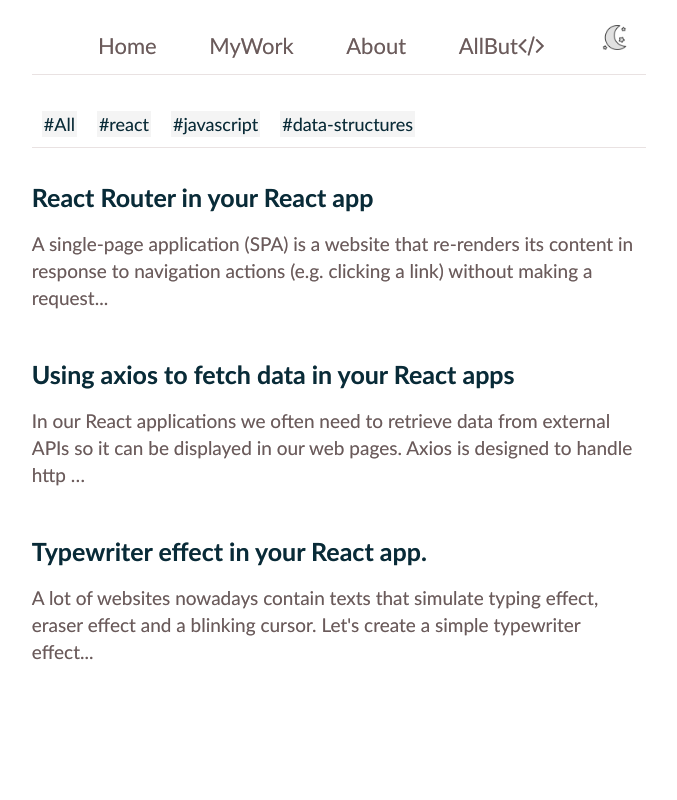
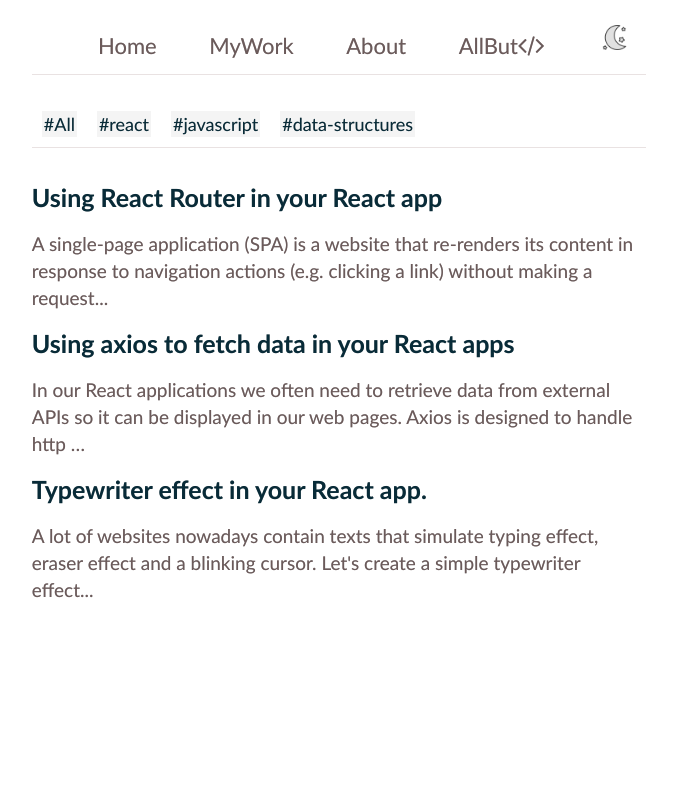
Before and after one commit to JAYKALIA007/my_blog, a React (Create React App) app: page /blog/react in a window 1280 px wide. Shown: the top 800 px of the page, without its empty margins (301-978 px from the left). Built offline with nearby package versions, Linux system fonts and the light colour scheme.

Commit message:
minor styling changes

```diff
--- a/src/Blogs/Blog.js
+++ b/src/Blogs/Blog.js
@@ -35,9 +35,9 @@ function Blog() {
       <hr />
       <br />
       <div id="#react">
-        <span className="project-header" style={{ paddingBottom: "5%" }}>
+        <span className="project-header">
           <Link to="/blog/react/reactRouter">
-            React Router in your React app
+            Using React Router in your React app{" "}
           </Link>
           <p>
             A single-page application (SPA) is a website that re-renders its
--- a/src/Blogs/React/LearnReactRouter.js
+++ b/src/Blogs/React/LearnReactRouter.js
@@ -4,7 +4,7 @@ function LearnReactRouter() {
   return (
     <div className="blog">
       <span className="recent-work">
-        <header>React Router in your React app</header>
+        <header>Using React Router in your React app</header>
       </span>
       <br />
       <br />
--- a/src/Blogs/ReactBlogs.js
+++ b/src/Blogs/ReactBlogs.js
@@ -36,9 +36,9 @@ function ReactBlogs() {
       <hr />
       <br />
       <div id="#react" style={{ paddingBottom: "40%" }}>
-        <span className="project-header" style={{ paddingBottom: "5%" }}>
+        <span className="project-header">
           <Link to="/blog/react/reactRouter">
-            React Router in your React app
+            Using React Router in your React app
           </Link>
           <p>
             A single-page application (SPA) is a website that re-renders its
@@ -46,7 +46,7 @@ function ReactBlogs() {
             without making a request...
           </p>
         </span>
-        <span className="project-header" style={{ paddingBottom: "5%" }}>
+        <span className="project-header">
           <a
             href="https://jayprakash07.hashnode.dev/using-axios-to-fetch-data-in-your-react-apps-ckluks4bb0dth10s1e16pa6tb"
             target="_blank"
@@ -61,7 +61,7 @@ function ReactBlogs() {
           </p>
         </span>
 
-        <span className="project-header" style={{ paddingBottom: "5%" }}>
+        <span className="project-header">
           <a
             href="https://jayprakash07.hashnode.dev/typewriter-effect-in-your-react-app-ckktxffaf0fzxjjs13p5wb8hh"
             target="_blank"
--- a/src/Blogs/RecentBlogs.js
+++ b/src/Blogs/RecentBlogs.js
@@ -4,7 +4,9 @@ function RecentBlogs() {
     <div>
       <br />
       <span className="project-header">
-        <Link to="/blog/react/reactRouter">React Router in your React app</Link>
+        <Link to="/blog/react/reactRouter">
+          Using React Router in your React app
+        </Link>
         <p>
           A single-page application (SPA) is a website that re-renders its
           content in response to navigation actions (e.g. clicking a link)
```
